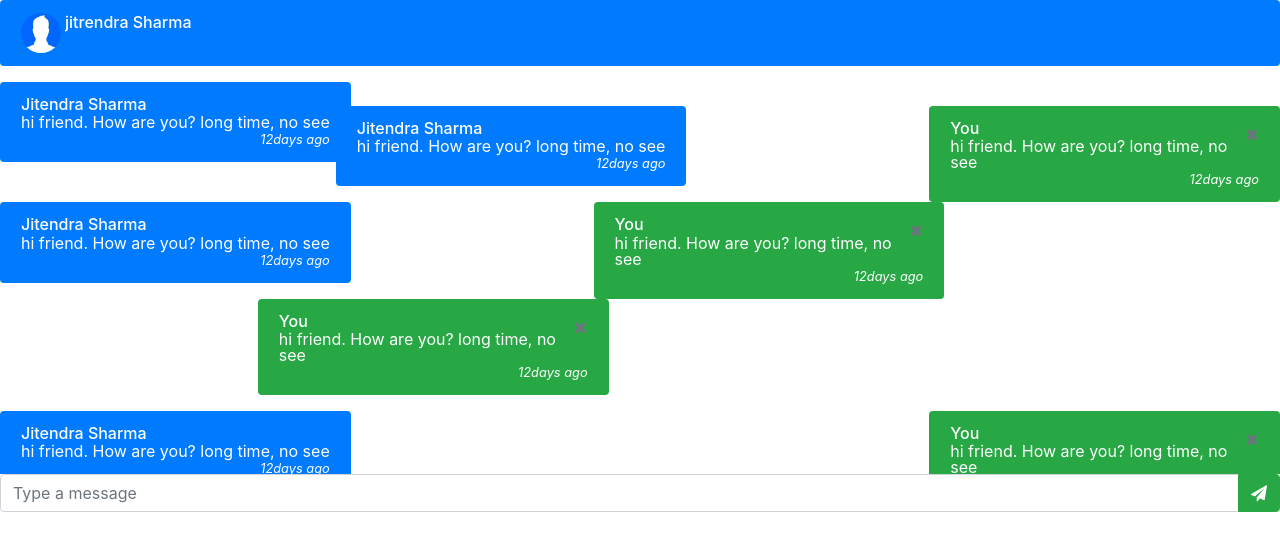
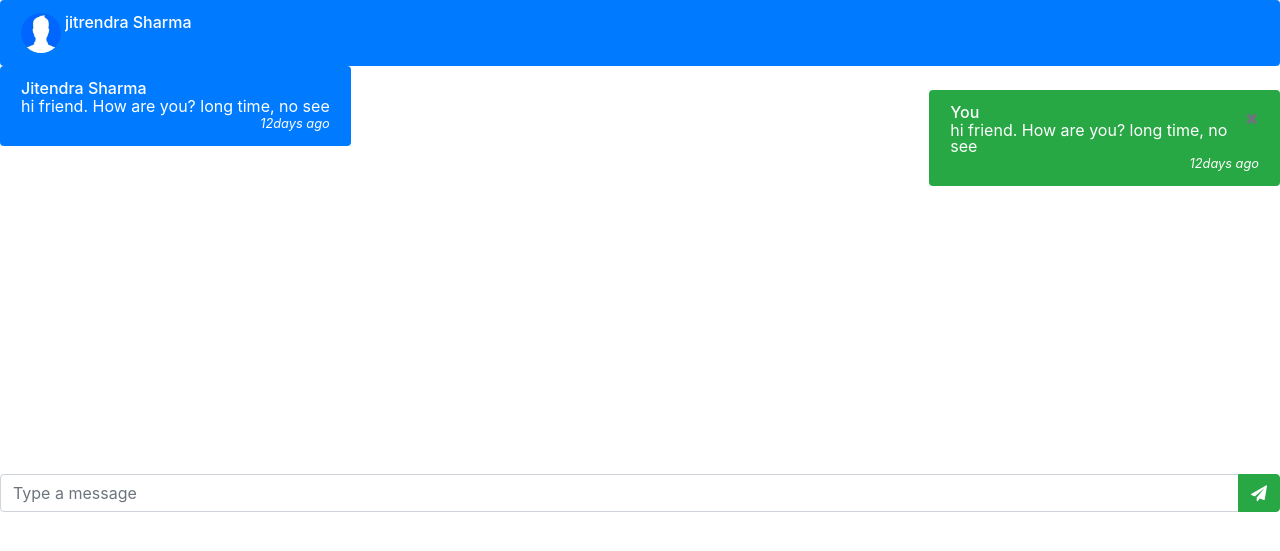
Before and after one commit to Assister2/ChatBook, a PHP site: page /message_card.php?user_to=jitrendra_sharma1541694954 in a window 1280 px wide. Shown: the top 551 px of the page. Run offline with PHP 8.4, Linux system fonts and the light colour scheme; the visitor is signed in with stand-in values (Sample User, id 1); data comes from the database, SQL or seed files in the repository; tables that the repository leaves empty hold one stand-in row (values such as "Sample post").

Commit message:
load_messages.php

```diff
--- a/message_card.php
+++ b/message_card.php
@@ -64,114 +64,6 @@
 		</div>
 		<div class="container-fluid">
 			<div class="mb-3"></div>
-			<div class="row float-left mr-0">
-				<div class="col-12 alert bg-primary text-white">
-					<div class="media">
-					  <div class="media-body">
-					    <h6 class="m-0">Jitendra Sharma</h6>
-					    <p class="m-0">hi friend.
-					    	How are you? long time, no see
-					    </p>
-					    <small class="float-right"><em>12days ago</em></small>
-					  </div>
-					</div>
-				</div>
-			</div>
-			<br/>
-			<div class="row float-right ml-0">
-				<div class="col-12 alert bg-success text-white">
-					<div class="media">
-					  <div class="media-body">
-					    <h6 class="m-0">You<a id='message_id' class='btn btn-md text-secondary pr-0 float-right' onclick='deleteMessage(this)'><i class="fa fa-times"></i></a></h6>
-					    <p class="m-0">hi friend.
-					    	How are you? long time, no see
-					    </p>
-					    <small class="float-right"><em>12days ago</em></small>
-					  </div>
-					</div>
-				</div>
-			</div>
-			<div class="row float-left mr-0">
-				<div class="col-12 alert bg-primary text-white">
-					<div class="media">
-					  <div class="media-body">
-					    <h6 class="m-0">Jitendra Sharma</h6>
-					    <p class="m-0">hi friend.
-					    	How are you? long time, no see
-					    </p>
-					    <small class="float-right"><em>12days ago</em></small>
-					  </div>
-					</div>
-				</div>
-			</div>
-			<br/>
-			<div class="row float-right ml-0">
-				<div class="col-12 alert bg-success text-white">
-					<div class="media">
-					  <div class="media-body">
-					    <h6 class="m-0">You<a id='message_id' class='btn btn-md text-secondary pr-0 float-right' onclick='deleteMessage(this)'><i class="fa fa-times"></i></a></h6>
-					    <p class="m-0">hi friend.
-					    	How are you? long time, no see
-					    </p>
-					    <small class="float-right"><em>12days ago</em></small>
-					  </div>
-					</div>
-				</div>
-			</div>
-			<div class="row float-left mr-0">
-				<div class="col-12 alert bg-primary text-white">
-					<div class="media">
-					  <div class="media-body">
-					    <h6 class="m-0">Jitendra Sharma</h6>
-					    <p class="m-0">hi friend.
-					    	How are you? long time, no see
-					    </p>
-					    <small class="float-right"><em>12days ago</em></small>
-					  </div>
-					</div>
-				</div>
-			</div>
-			<br/>
-			<div class="row float-right ml-0">
-				<div class="col-12 alert bg-success text-white">
-					<div class="media">
-					  <div class="media-body">
-					    <h6 class="m-0">You<a id='message_id' class='btn btn-md text-secondary pr-0 float-right' onclick='deleteMessage(this)'><i class="fa fa-times"></i></a></h6>
-					    <p class="m-0">hi friend.
-					    	How are you? long time, no see
-					    </p>
-					    <small class="float-right"><em>12days ago</em></small>
-					  </div>
-					</div>
-				</div>
-			</div>
-			<div class="row float-left mr-0">
-				<div class="col-12 alert bg-primary text-white">
-					<div class="media">
-					  <div class="media-body">
-					    <h6 class="m-0">Jitendra Sharma</h6>
-					    <p class="m-0">hi friend.
-					    	How are you? long time, no see
-					    </p>
-					    <small class="float-right"><em>12days ago</em></small>
-					  </div>
-					</div>
-				</div>
-			</div>
-			<br/>
-			<div class="row float-right ml-0">
-				<div class="col-12 alert bg-success text-white">
-					<div class="media">
-					  <div class="media-body">
-					    <h6 class="m-0">You<a id='message_id' class='btn btn-md text-secondary pr-0 float-right' onclick='deleteMessage(this)'><i class="fa fa-times"></i></a></h6>
-					    <p class="m-0">hi friend.
-					    	How are you? long time, no see
-					    </p>
-					    <small class="float-right"><em>12days ago</em></small>
-					  </div>
-					</div>
-				</div>
-			</div>
 		</div>
 		<div class='input-group'>
 	    <input id='messageTyped' type='text' class='form-control' placeholder='Type a message'>
@@ -190,9 +82,11 @@
 	function update(){
 		$.post("includes/user_isOnline.php", { name : '<?php echo $user_to_obj->getUsername(); ?>'}, function(data){
 			if(data=='true'){
-				$('#userToOnline').fadeOut('slow',function(){
-					$(this).text("Online").fadeIn('slow');
-				});
+				if($('#userToOnline').text()==""){
+					$('#userToOnline').fadeOut('slow',function(){
+						$(this).text("Online").fadeIn('slow');
+					});
+				}
 			}else if(data=='false'){
 				$('#userToOnline').fadeOut('slow',function(){
 					$(this).text("").fadeIn('slow');
@@ -204,7 +98,7 @@
 	setInterval(update, 10000);
 	$(document).ready(function(){
 		$.post("includes/load_messages.php", { name : '<?php echo $user_to_obj->getUsername(); ?>', last_message_id : 0, limit : 15}, function(data){
-
+			$('.container-fluid').html(data);
 		})
 	});
 </script>
```
Also changed, not shown: includes/load_messages.php (+37 -1 lines).
